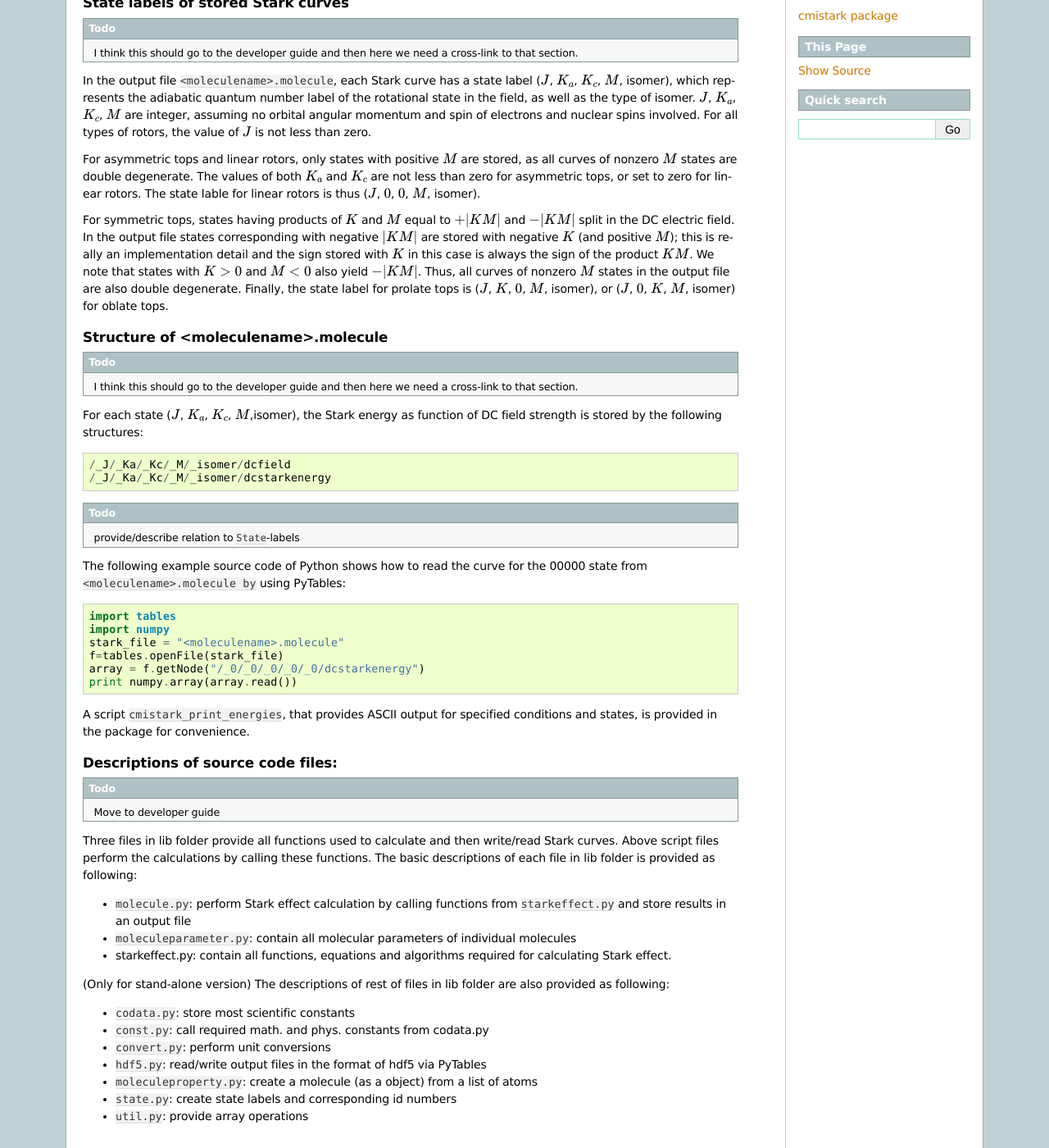
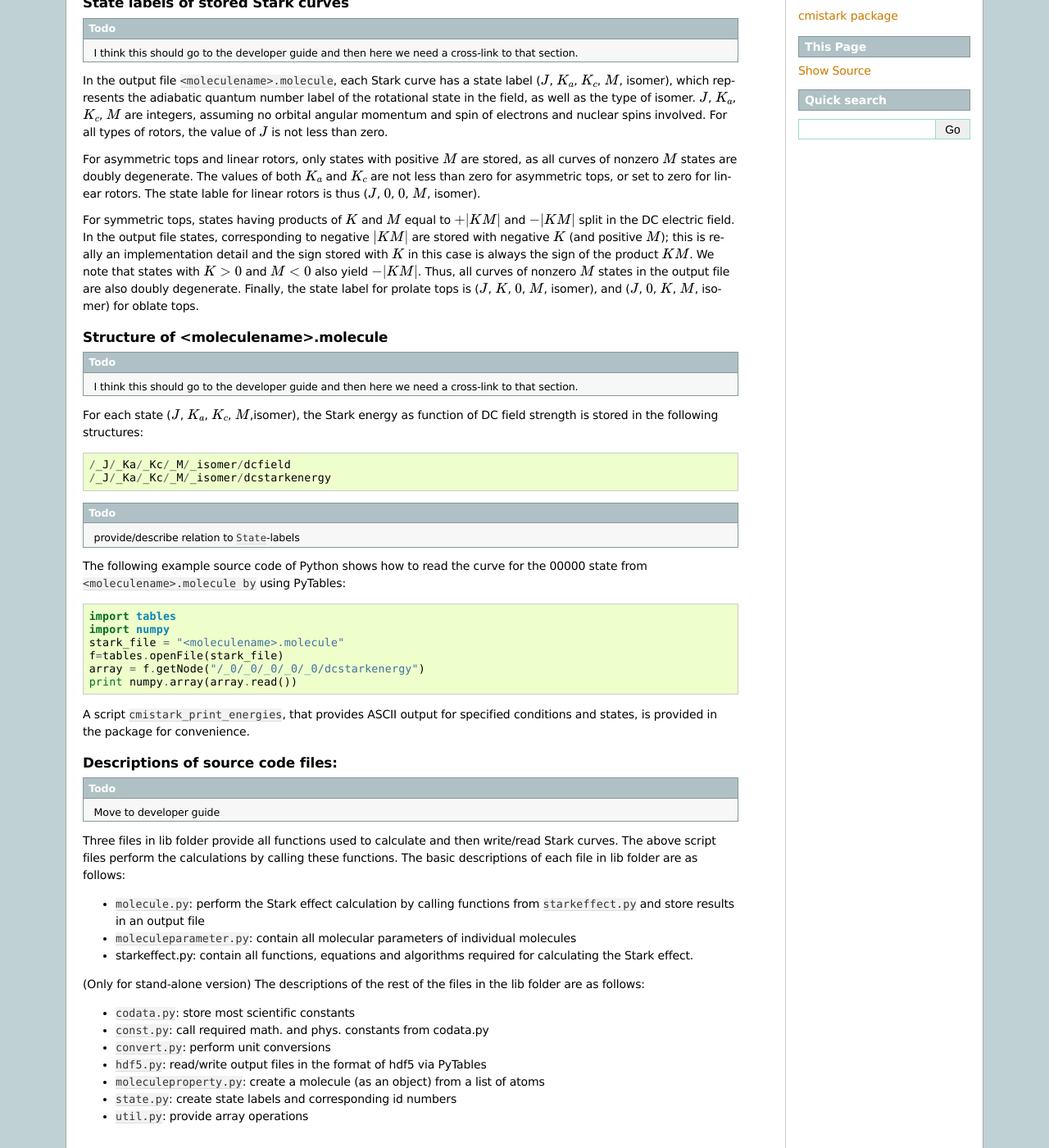
Before and after one commit to CFEL-CMI/cmistark, a Sphinx documentation site: the page built from doc/extending.rst, in a window 1280 px wide and 1400 px high, scrolled down 435 px. Shown: the whole window at 82% size. Built offline with Sphinx 7.4.7, drawn with Linux system fonts in a browser that asks for light colours.

Commit message:
small language changes to extending.rst

```diff
--- a/doc/extending.rst
+++ b/doc/extending.rst
@@ -6,11 +6,11 @@ How to add a new molecule to CMIstark
 
 .. todo:: This section should go into a separate part
 
-Firstly, in the file called ``moleculeparameter.py`` (in ``cmistark`` folder),
+Firstly, in the file called ``moleculeparameter.py`` (in the ``cmistark`` folder),
 add all relevant molecular constants/parameters as a function. See the examples
 provided in this file.
 
-Next, in the script file ``cmistark_calculate_energy`` (in ``script`` folder),
+Next, in the script file ``cmistark_calculate_energy`` (in the ``script`` folder),
 add an option for calling the above added function for the mew molecule. See the
 examples provided in this file.
 
@@ -31,25 +31,25 @@ In the output file ``<moleculename>.molecule``, each Stark curve has a state
 label (:math:`J`, :math:`K_a`, :math:`K_c`, :math:`M`, isomer), which represents
 the adiabatic quantum number label of the rotational state in the field, as well
 as the type of isomer. :math:`J`, :math:`K_a`, :math:`K_c`, :math:`M` are
-integer, assuming no orbital angular momentum and spin of electrons and nuclear
+integers, assuming no orbital angular momentum and spin of electrons and nuclear
 spins involved. For all types of rotors, the value of :math:`J` is not less than
 zero.
 
 For asymmetric tops and linear rotors, only states with positive :math:`M` are
-stored, as all curves of nonzero :math:`M` states are double degenerate. The
+stored, as all curves of nonzero :math:`M` states are doubly degenerate. The
 values of both :math:`K_a` and :math:`K_c` are not less than zero for asymmetric
 tops, or set to zero for linear rotors. The state lable for linear rotors is
 thus (:math:`J`, :math:`0`, :math:`0`, :math:`M`, isomer).
 
 For symmetric tops, states having products of :math:`K` and :math:`M` equal to
 :math:`+|KM|` and :math:`-|KM|` split in the DC electric field. In the output
-file states corresponding with negative :math:`|KM|` are stored with negative
+file states, corresponding to negative :math:`|KM|` are stored with negative
 :math:`K` (and positive :math:`M`); this is really an implementation detail and
 the sign stored with :math:`K` in this case is always the sign of the product
 :math:`KM`. We note that states with :math:`K>0` and :math:`M<0` also yield
 :math:`-|KM|`. Thus, all curves of nonzero :math:`M` states in the output file
-are also double degenerate. Finally, the state label for prolate tops is
-(:math:`J`, :math:`K`, :math:`0`, :math:`M`, isomer), or (:math:`J`, :math:`0`,
+are also doubly degenerate. Finally, the state label for prolate tops is
+(:math:`J`, :math:`K`, :math:`0`, :math:`M`, isomer), and (:math:`J`, :math:`0`,
 :math:`K`, :math:`M`, isomer) for oblate tops.
 
 
@@ -60,7 +60,7 @@ Structure of <moleculename>.molecule
           cross-link to that section.
 
 For each state (:math:`J`, :math:`K_a`, :math:`K_c`, :math:`M`,isomer), the
-Stark energy as function of DC field strength is stored by the following
+Stark energy as function of DC field strength is stored in the following
 structures::
 
     /_J/_Ka/_Kc/_M/_isomer/dcfield
@@ -89,24 +89,24 @@ Descriptions of source code files:
 .. todo:: Move to developer guide
 
 Three files in lib folder provide all functions used to calculate and then
-write/read Stark curves. Above script files perform the calculations by calling
-these functions. The basic descriptions of each file in lib folder is provided
-as following:
+write/read Stark curves. The above script files perform the calculations by calling
+these functions. The basic descriptions of each file in lib folder are
+as follows:
 
-- ``molecule.py``: perform Stark effect calculation by calling functions from ``starkeffect.py`` and store results in an output file
+- ``molecule.py``: perform the Stark effect calculation by calling functions from ``starkeffect.py`` and store results in an output file
 
 - ``moleculeparameter.py``: contain all molecular parameters of individual molecules
 
-- starkeffect.py: contain all functions, equations and algorithms required for calculating Stark effect.
+- starkeffect.py: contain all functions, equations and algorithms required for calculating the Stark effect.
 
-(Only for stand-alone version) The descriptions of rest of files in lib
-folder are also provided as following:
+(Only for stand-alone version) The descriptions of the rest of the files in the lib
+folder are as follows:
 
 - ``codata.py``: store most scientific constants
 - ``const.py``: call required math. and phys. constants from codata.py
 - ``convert.py``: perform unit conversions
 - ``hdf5.py``: read/write output files in the format of hdf5 via PyTables
-- ``moleculeproperty.py``: create a molecule (as a object) from a list of atoms
+- ``moleculeproperty.py``: create a molecule (as an object) from a list of atoms
 - ``state.py``: create state labels and corresponding id numbers
 - ``util.py``: provide array operations
 
```
